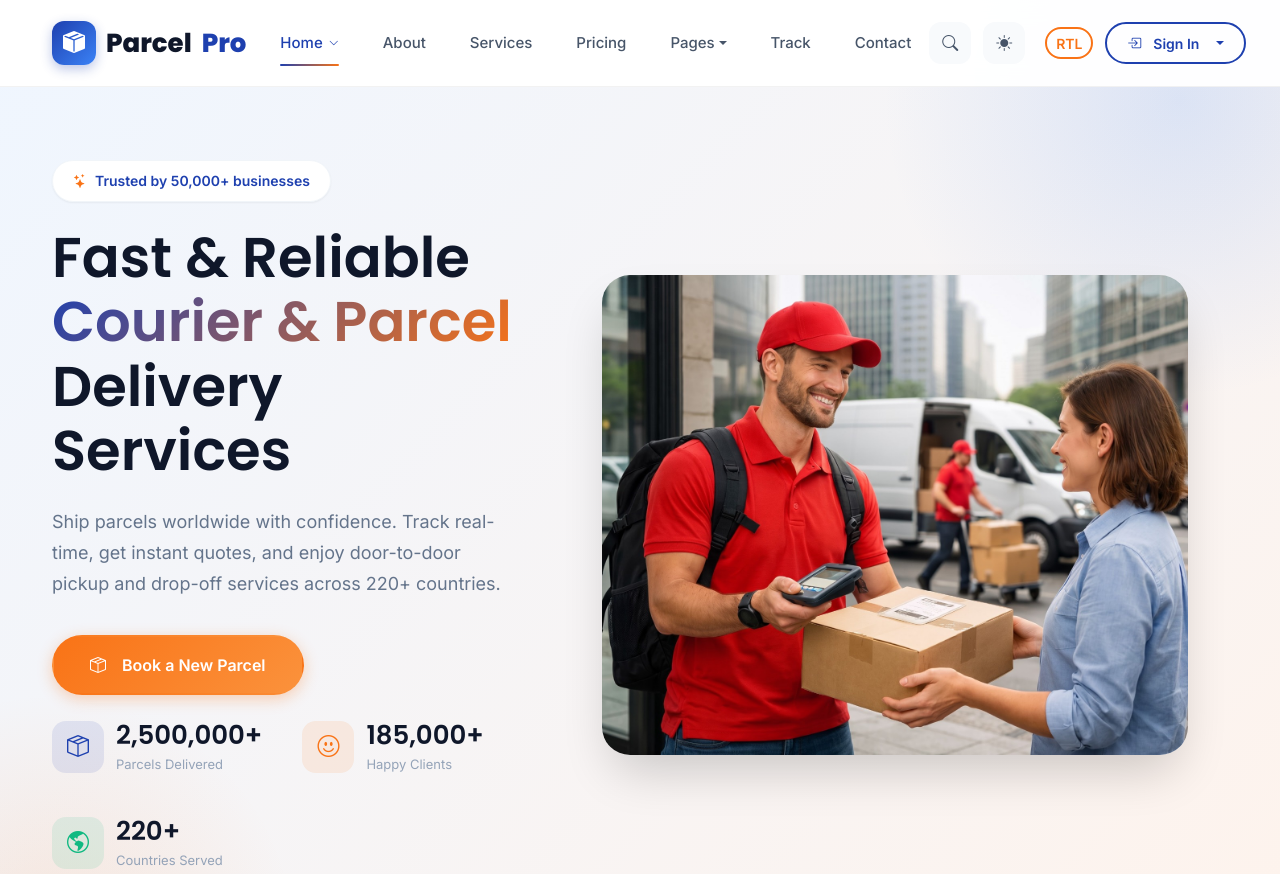
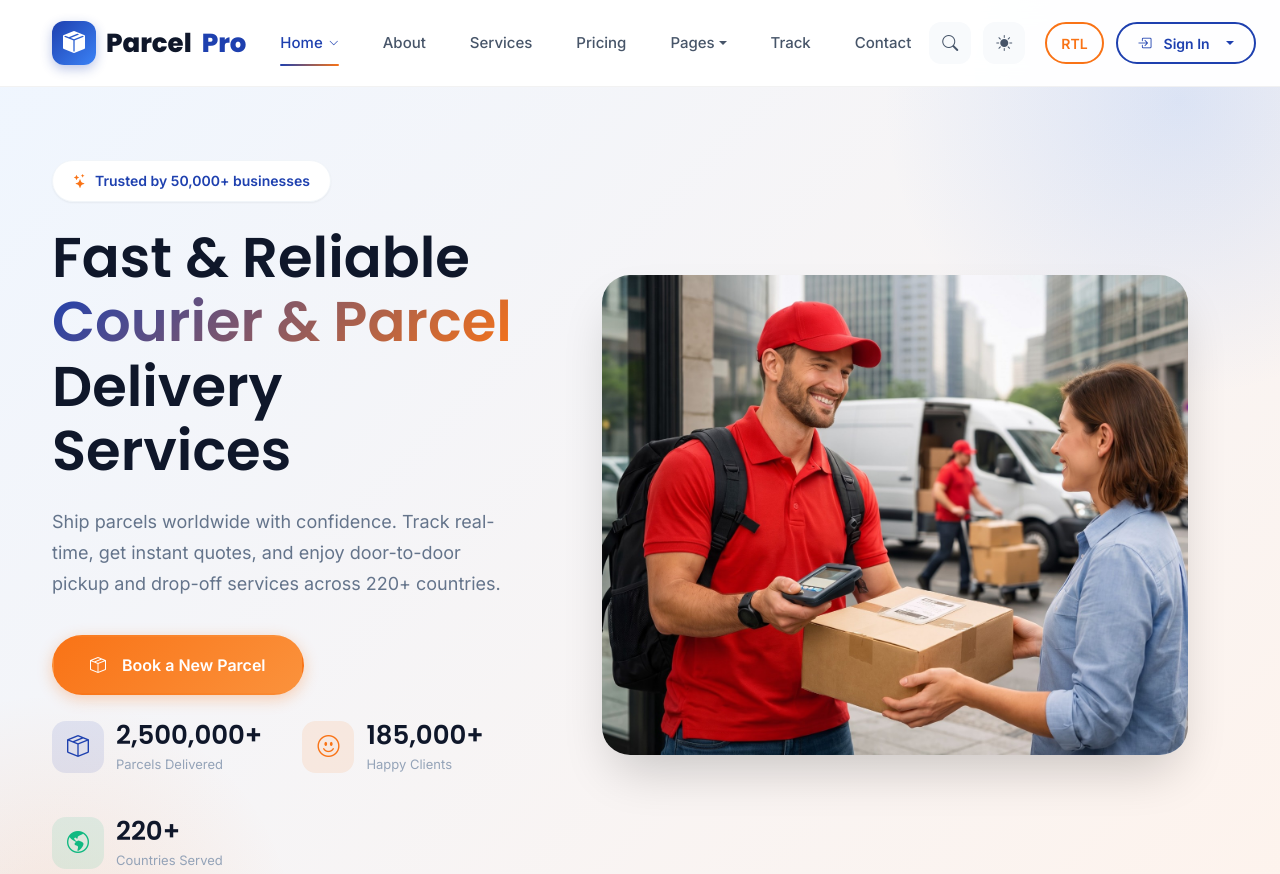
Before and after one commit to Chandru04-bit/ParcelPro, a website: page index.html in a window 1280 px wide. Shown: the top 874 px of the page. Drawn offline with nearby package versions, Linux system fonts and the light colour scheme.

Commit message:
Keep Ship Now CTA visible in header and unify nav button heights

```diff
--- a/assets/css/style.css
+++ b/assets/css/style.css
@@ -388,8 +388,11 @@ img { max-width: 100%; height: auto; display: block; }
 }
 .nav-actions { display: flex; align-items: center; gap: 12px; }
 .nav-actions #authNavMenu { vertical-align: middle; }
-.nav-actions #authNavMenu > .btn {
+.nav-actions #authNavMenu > .btn,
+.nav-actions > .btn,
+.nav-actions > a.btn {
   min-height: 42px;
+  height: 42px;
   display: inline-flex;
   align-items: center;
   justify-content: center;
@@ -398,6 +401,10 @@ img { max-width: 100%; height: auto; display: block; }
 .nav-actions #authNavMenu > .btn.dropdown-toggle::after {
   margin-left: 0.55rem;
   vertical-align: 0;
+}
+.nav-actions [data-rtl-toggle] {
+  height: 42px !important;
+  padding: 0 14px !important;
 }
 .theme-toggle,
 .search-toggle {
--- a/assets/js/main.js
+++ b/assets/js/main.js
@@ -153,8 +153,6 @@
     const actions = document.querySelector('.navbar .nav-actions, .navbar #authNavMenu')?.closest('.nav-actions')
       || document.querySelector('.navbar .d-flex.align-items-center.gap-2');
     if (!actions || !window.ParcelProAuth) return;
-
-    Array.from(actions.querySelectorAll('a')).find(link => link.textContent.trim() === 'Ship Now')?.remove();
 
     let menu = actions.querySelector('#authNavMenu');
     if (!menu) {
```
